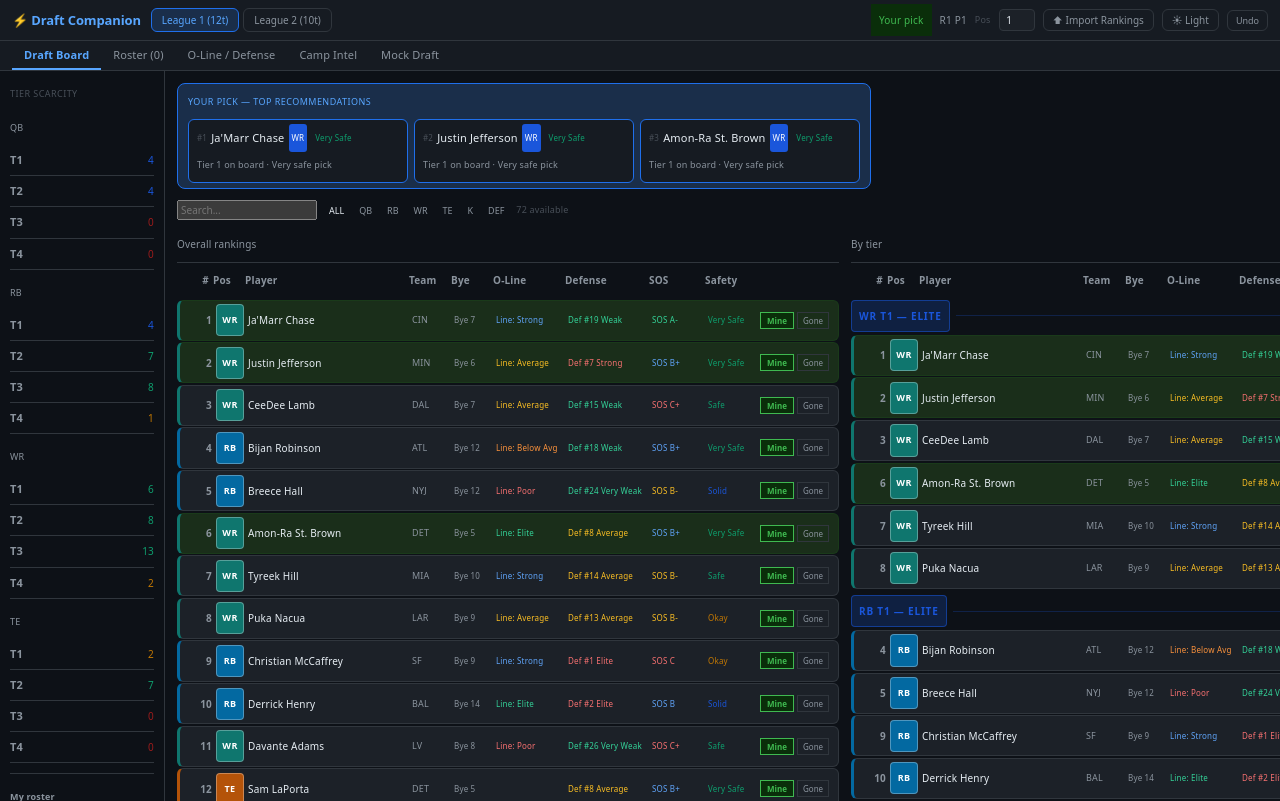
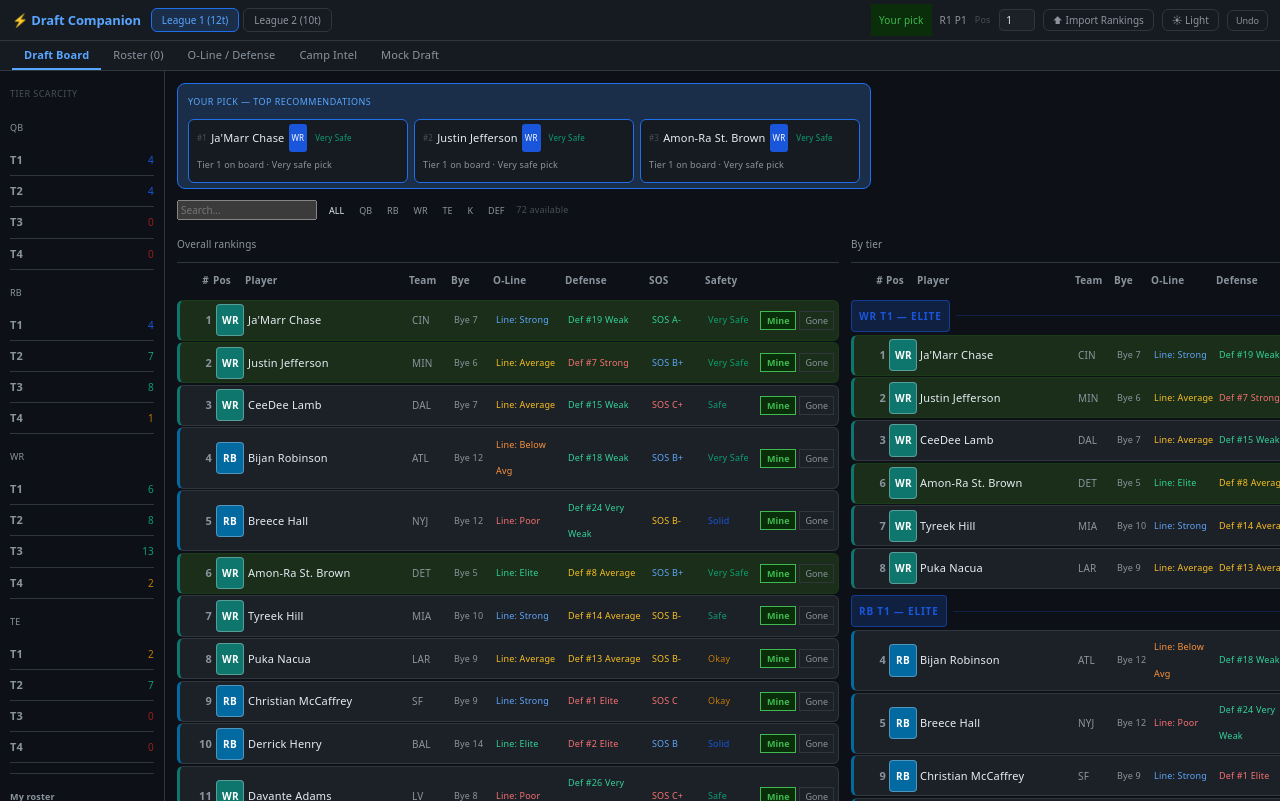
Before and after one commit to Parth33/fantasy-draft-server, a React (Vite) app in the folder fantasy-draft-companion/: page / in a window 1280 px wide. Built offline with nearby package versions, Linux system fonts and the light colour scheme.

Commit message:
increase row font size, tighten tier view column spacing

```diff
--- a/fantasy-draft-companion/src/App.jsx
+++ b/fantasy-draft-companion/src/App.jsx
@@ -74,6 +74,9 @@ const THEMES = {
 };
 
 const POS_COLORS = { QB: "var(--pos-qb)", RB: "var(--pos-rb)", WR: "var(--pos-wr)", TE: "var(--pos-te)", K: "var(--pos-k)", DEF: "var(--pos-def)" };
+
+const ROW_COLS = "24px 28px 160px 38px 38px 68px 80px 52px 48px 70px";
+const ROW_COLS_COMPACT = "24px 28px 155px 36px 34px 62px 76px 44px 44px 56px";
 
 const POSITIONS = ["ALL", "QB", "RB", "WR", "TE", "K", "DEF"];
 const TIER_COLORS = { 1: "#1a56db", 2: "#0e9f6e", 3: "#c27803", 4: "#9b1c1c" };
@@ -731,28 +734,28 @@ export default function App() {
     </div>
   );
 
-  const PlayerRow = ({p}) => {
+  const PlayerRow = ({p, compact}) => {
     const ol = (p.pos==="RB"||p.pos==="WR"||p.pos==="QB") ? olineGrade(p.team,p.pos) : null;
     const d = DEF[p.team]; const s = SOS[p.team];
     const isRec = recs.some(r=>r.id===p.id);
     return (
-      <div onClick={()=>setSelected(p)} className="player-row" style={{display:"grid",gridTemplateColumns:"24px 28px 160px 38px 38px 68px 80px 52px 48px 70px",gap:4,alignItems:"center",padding:"3.5px 8px",borderRadius:6,background:selected?.id===p.id?"var(--bg-row-sel)":isRec?"var(--bg-row-rec)":"var(--bg-row)",border:`1px solid ${selected?.id===p.id?"var(--border-accent)":isRec?"#1a3a1a":"var(--border)"}`,borderLeft:`3px solid ${POS_COLORS[p.pos]||"#555"}`,cursor:"pointer",fontSize:10,marginBottom:1.5,transition:"background 0.1s, filter 0.1s"}}>
+      <div onClick={()=>setSelected(p)} className="player-row" style={{display:"grid",gridTemplateColumns:compact?ROW_COLS_COMPACT:ROW_COLS,gap:compact?3:4,alignItems:"center",padding:"3.5px 8px",borderRadius:6,background:selected?.id===p.id?"var(--bg-row-sel)":isRec?"var(--bg-row-rec)":"var(--bg-row)",border:`1px solid ${selected?.id===p.id?"var(--border-accent)":isRec?"#1a3a1a":"var(--border)"}`,borderLeft:`3px solid ${POS_COLORS[p.pos]||"#555"}`,cursor:"pointer",fontSize:11,marginBottom:1.5,transition:"background 0.1s, filter 0.1s"}}>
         <span style={{color:"var(--text-secondary)",fontWeight:600,textAlign:"right"}}>{p.rank}</span>
-        <span style={{fontSize:9,fontWeight:800,padding:"2px 5px",borderRadius:4,background:POS_COLORS[p.pos]||"#555",color:"#fff",textAlign:"center",letterSpacing:"0.04em",border:"1px solid rgba(255,255,255,0.3)"}}>{p.pos}</span>
+        <span style={{fontSize:10,fontWeight:800,padding:"2px 5px",borderRadius:4,background:POS_COLORS[p.pos]||"#555",color:"#fff",textAlign:"center",letterSpacing:"0.04em",border:"1px solid rgba(255,255,255,0.3)"}}>{p.pos}</span>
         <span style={{fontWeight:500}}>
           {p.name}
-          {p.campAdj!==undefined&&p.campAdj!==0&&<span style={{marginLeft:4,fontSize:8,color:p.campAdj>0?"#0e9f6e":"#e03e3e"}}>{p.campAdj>0?"▲":"▼"}{Math.abs(p.campAdj)}</span>}
-          {p.ecrVsAdp&&p.ecrVsAdp!=="-"&&<span style={{marginLeft:4,fontSize:8,color:ecrVsAdpColor(p.ecrVsAdp)}}>{p.ecrVsAdp}</span>}
+          {p.campAdj!==undefined&&p.campAdj!==0&&<span style={{marginLeft:4,fontSize:9,color:p.campAdj>0?"#0e9f6e":"#e03e3e"}}>{p.campAdj>0?"▲":"▼"}{Math.abs(p.campAdj)}</span>}
+          {p.ecrVsAdp&&p.ecrVsAdp!=="-"&&<span style={{marginLeft:4,fontSize:9,color:ecrVsAdpColor(p.ecrVsAdp)}}>{p.ecrVsAdp}</span>}
         </span>
-        <span style={{color:"var(--text-secondary)",fontSize:9}}>{p.team}</span>
-        <span style={{color:"var(--text-secondary)",fontSize:8}}>Bye {p.bye}</span>
-        {ol?<span style={{fontSize:8,color:olineTextColor(ol.label)}}>Line: {ol.label}</span>:<span/>}
-        {d?<span style={{fontSize:8,color:defTextColor(d.label)}}>Def #{d.rank} {d.label}</span>:<span/>}
-        {s?<span style={{fontSize:8,color:sosTextColor(s.e)}}>SOS {s.e}</span>:<span/>}
-        <span style={{fontSize:8,fontWeight:500,color:safetyColor(p.safety),whiteSpace:"nowrap"}}>{p.safety}</span>
+        <span style={{color:"var(--text-secondary)",fontSize:10}}>{p.team}</span>
+        <span style={{color:"var(--text-secondary)",fontSize:9}}>Bye {p.bye}</span>
+        {ol?<span style={{fontSize:9,color:olineTextColor(ol.label)}}>Line: {ol.label}</span>:<span/>}
+        {d?<span style={{fontSize:9,color:defTextColor(d.label)}}>Def #{d.rank} {d.label}</span>:<span/>}
+        {s?<span style={{fontSize:9,color:sosTextColor(s.e)}}>SOS {s.e}</span>:<span/>}
+        <span style={{fontSize:9,fontWeight:500,color:safetyColor(p.safety),whiteSpace:"nowrap"}}>{p.safety}</span>
         <div style={{display:"flex",gap:3}}>
-          <button onClick={e=>{e.stopPropagation();markDrafted(p,true);}} style={{fontSize:8,fontWeight:700,padding:"2px 6px",borderRadius:"var(--radius)",border:"1px solid var(--text-success)",background:"var(--bg-success)",color:"var(--text-success)",cursor:"pointer"}}>Mine</button>
-          <button onClick={e=>{e.stopPropagation();markDrafted(p,false);}} style={{fontSize:8,padding:"2px 5px",borderRadius:"var(--radius)",border:"1px solid var(--border)",background:"transparent",color:"var(--text-secondary)",cursor:"pointer"}}>Gone</button>
+          <button onClick={e=>{e.stopPropagation();markDrafted(p,true);}} style={{fontSize:9,fontWeight:700,padding:"2px 6px",borderRadius:"var(--radius)",border:"1px solid var(--text-success)",background:"var(--bg-success)",color:"var(--text-success)",cursor:"pointer"}}>Mine</button>
+          <button onClick={e=>{e.stopPropagation();markDrafted(p,false);}} style={{fontSize:9,padding:"2px 5px",borderRadius:"var(--radius)",border:"1px solid var(--border)",background:"transparent",color:"var(--text-secondary)",cursor:"pointer"}}>Gone</button>
         </div>
       </div>
     );
@@ -942,7 +945,7 @@ export default function App() {
                 {/* RIGHT: Tier view */}
                 <div>
                   <div style={{fontSize:10,fontWeight:500,color:"var(--text-secondary)",marginBottom:4,paddingBottom:4,borderBottom:"0.5px solid var(--border)"}}>By tier</div>
-                  <div style={{display:"grid",gridTemplateColumns:"24px 28px 160px 38px 38px 68px 80px 52px 48px 70px",gap:4,padding:"0 8px 3px",fontSize:10,fontWeight:600,color:"var(--text-secondary)",marginBottom:4}}>
+                  <div style={{display:"grid",gridTemplateColumns:ROW_COLS_COMPACT,gap:3,padding:"0 8px 3px",fontSize:10,fontWeight:600,color:"var(--text-secondary)",marginBottom:4}}>
                     <span style={{textAlign:"right"}}>#</span><span>Pos</span><span>Player</span><span>Team</span><span>Bye</span><span>O-Line</span><span>Defense</span><span>SOS</span><span>Safety</span><span></span>
                   </div>
                   {tierOrder.map(key=>{
@@ -957,7 +960,7 @@ export default function App() {
                           <div style={{flex:1,height:"0.5px",background:color,opacity:0.25}}></div>
                           <span style={{fontSize:9,fontWeight:600,color,padding:"0px 5px",borderRadius:3,background:`${color}22`}}>{ps.length} left</span>
                         </div>
-                        {ps.map(p=><PlayerRow key={p.id} p={p}/>)}
+                        {ps.map(p=><PlayerRow key={p.id} p={p} compact/>)}
                       </div>
                     );
                   })}
```
